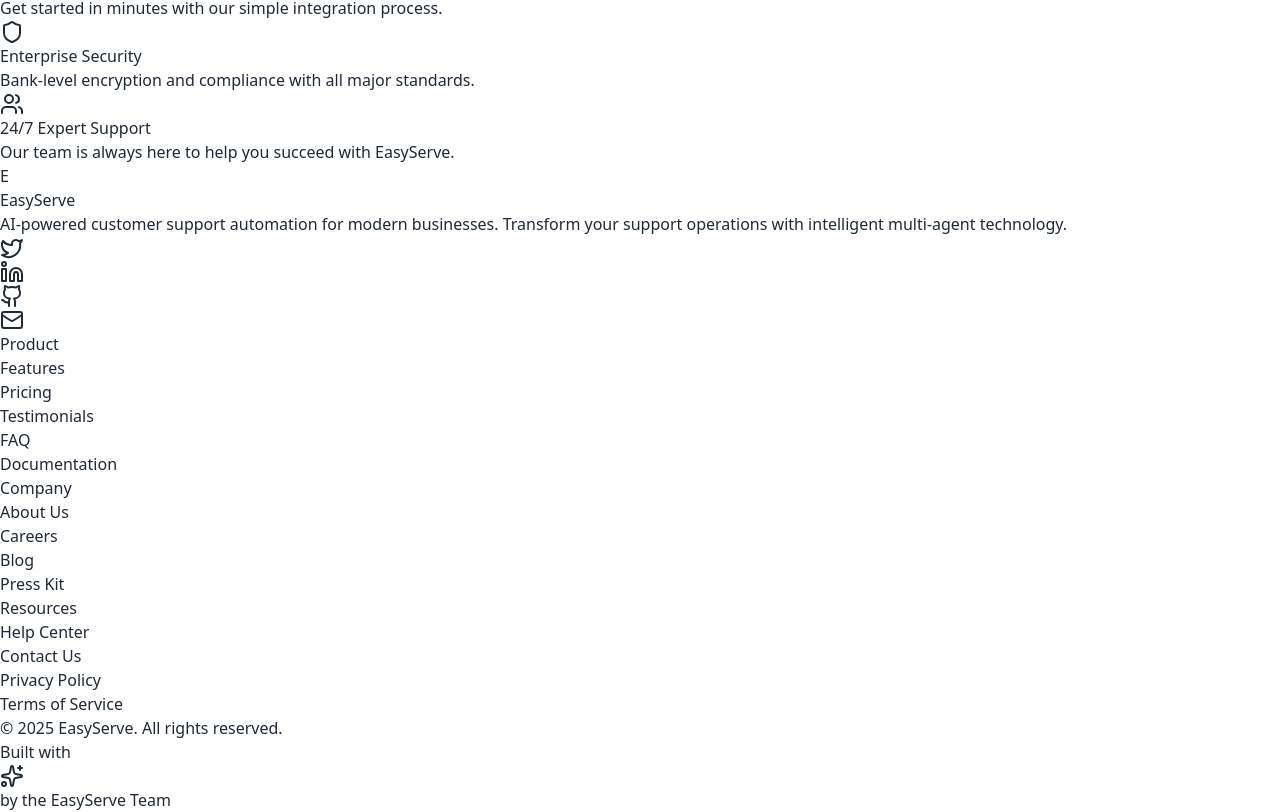
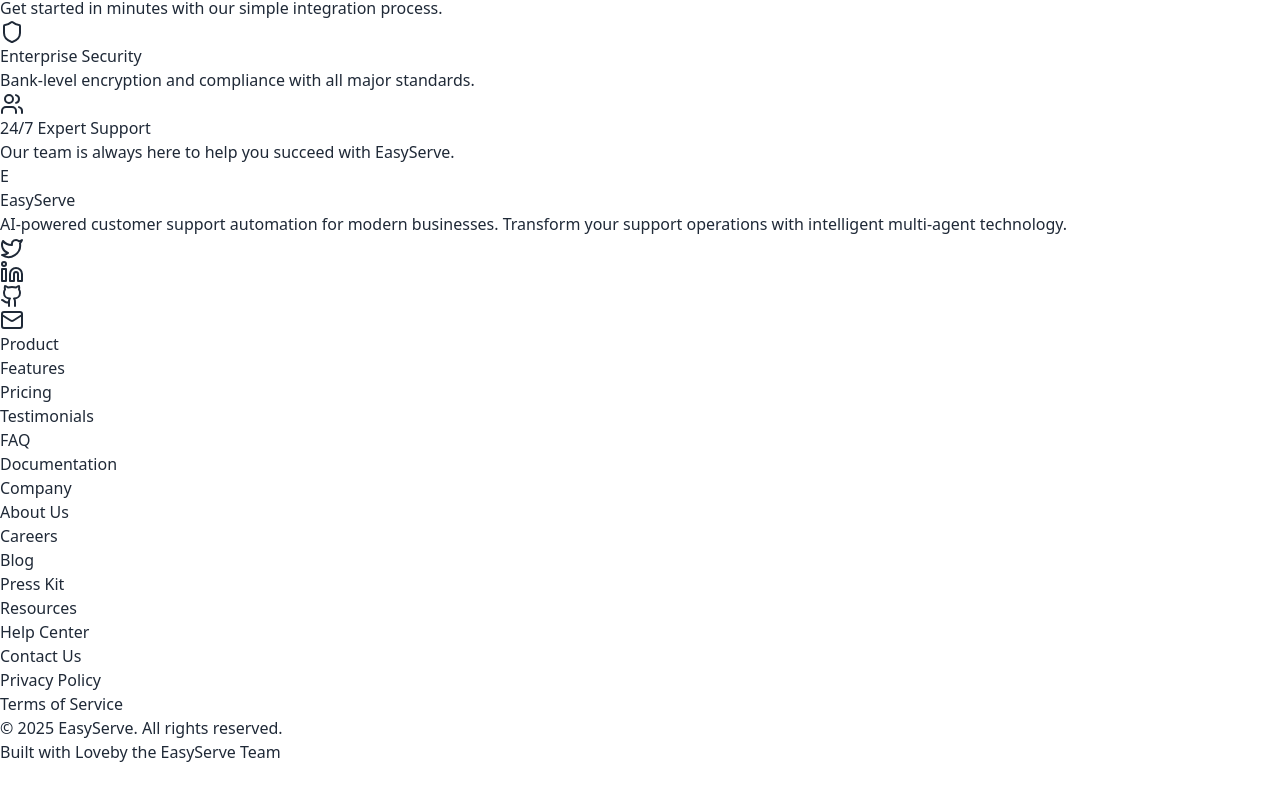
Before and after one commit to Aseeeem-kc/easy-serve, a React (Vite) app in the folder frontend/: page / in a window 1280 px wide. Shown: the part 5263-6075 px from the top of the page. After the commit the page ends 6027 px from the top, so only its background shows below. Built offline with nearby package versions, Linux system fonts and the light colour scheme; no server answers.

Commit message:
style: readme and landing page styling

```diff
--- a/frontend/src/components/common/Footer.tsx
+++ b/frontend/src/components/common/Footer.tsx
@@ -1,5 +1,5 @@
 import React from "react";
-import { Mail, Linkedin, Twitter, Github, ArrowRight, Sparkles } from "lucide-react";
+import { Mail, Linkedin, Twitter, Github } from "lucide-react";
 
 const Footer: React.FC = () => {
   return (
@@ -193,8 +193,7 @@
             </div>
 
             <div className="flex items-center gap-2 text-sm text-gray-500">
-              <span>Built with</span>
-              <Sparkles className="w-4 h-4 text-gray-400" />
+              <span>Built with Love</span>
               <span>by the EasyServe Team</span>
             </div>
           </div>
```
Also changed, not shown: 1 other file (tests, documents, lock files or other folders).
